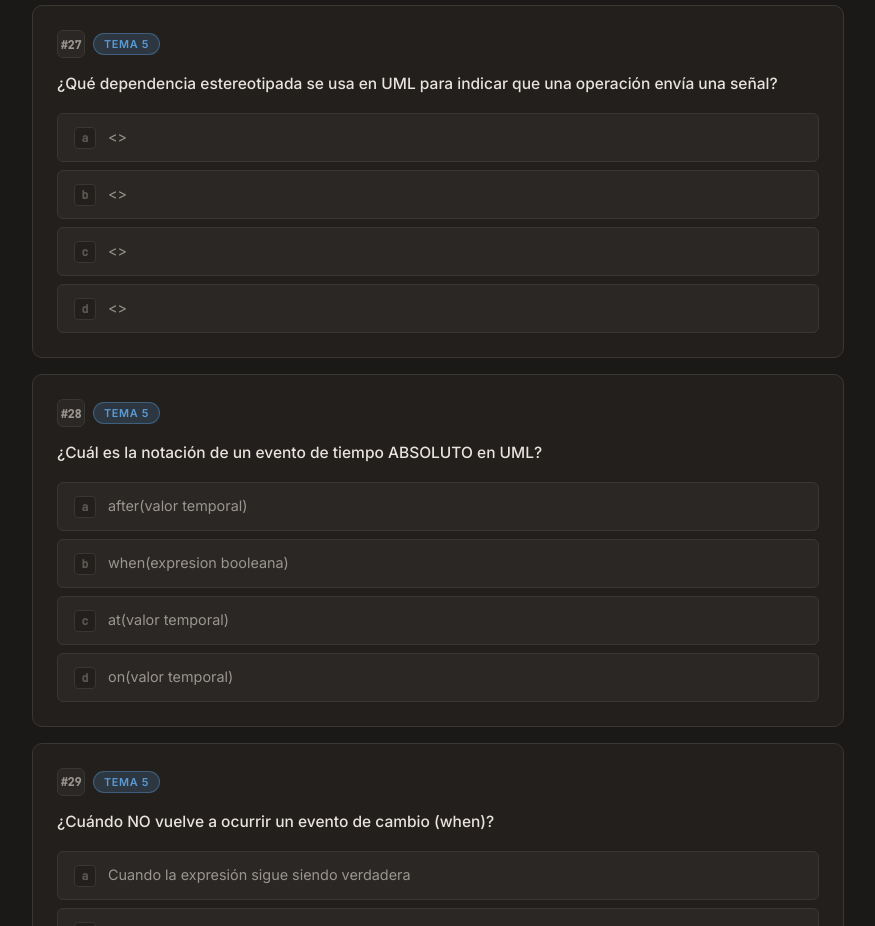
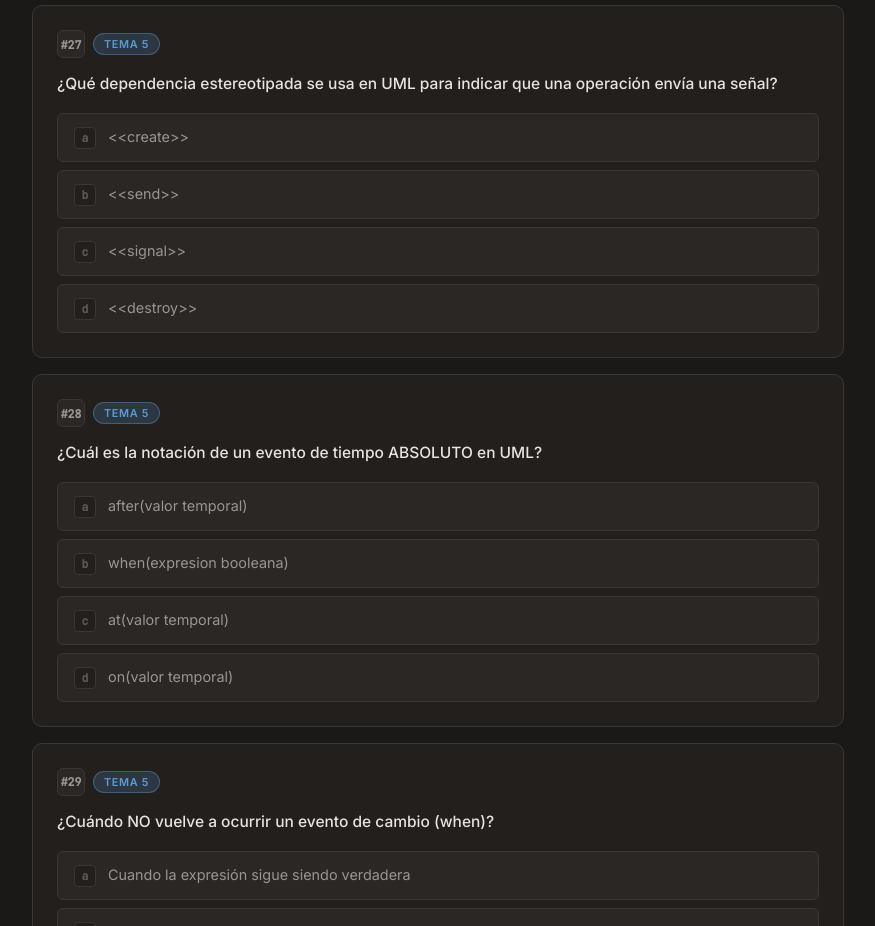
Before and after one commit to PabloVip/test-modelado_p2, a plain HTML site: page index.html in a window 1280 px wide. Shown: the part 10060-10986 px from the top of the page, without its empty margins (202-1077 px from the left). Drawn offline with Linux system fonts and the light colour scheme.

Commit message:
Update index.html

```diff
--- a/index.html
+++ b/index.html
@@ -1,3 +1,4 @@
+
 <!DOCTYPE html>
 <html lang="es" data-theme="dark">
 <head>
@@ -460,9 +461,9 @@ exp:'Los eventos pueden ser externos (fluyen entre el sistema y sus actores) o i
 
 {id:112,tema:'t5',section:'TEMA 5 — MODELADO DE COMPORTAMIENTO',
 q:'¿Qué dependencia estereotipada se usa en UML para indicar que una operación envía una señal?',
-opts:['<<create>>','<<send>>','<<signal>>','<<destroy>>'],
+opts:['&lt;&lt;create&gt;&gt;','&lt;&lt;send&gt;&gt;','&lt;&lt;signal&gt;&gt;','&lt;&lt;destroy&gt;&gt;'],
 ans:1,
-exp:'Para indicar que una operación envía una señal se usa la dependencia estereotipada <<send>>. Las señales en sí se modelan como clases estereotipadas <<signal>>.'},
+exp:'Para indicar que una operación envía una señal se usa la dependencia estereotipada &lt;&lt;send&gt;&gt;. Las señales en sí se modelan como clases estereotipadas &lt;&lt;signal&gt;&gt;.'},
 
 {id:113,tema:'t5',section:'TEMA 5 — MODELADO DE COMPORTAMIENTO',
 q:'¿Cuál es la notación de un evento de tiempo ABSOLUTO en UML?',
```
